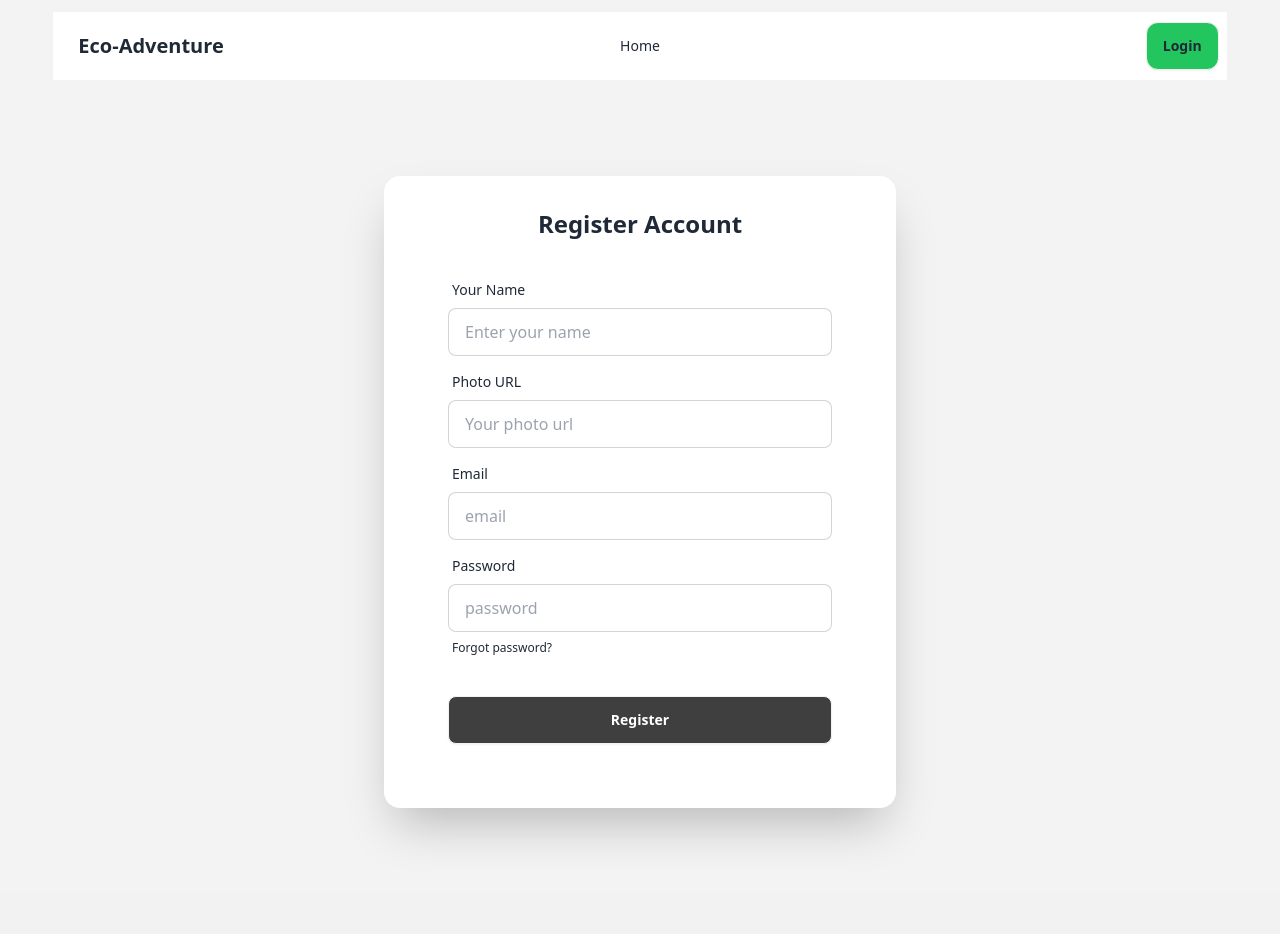
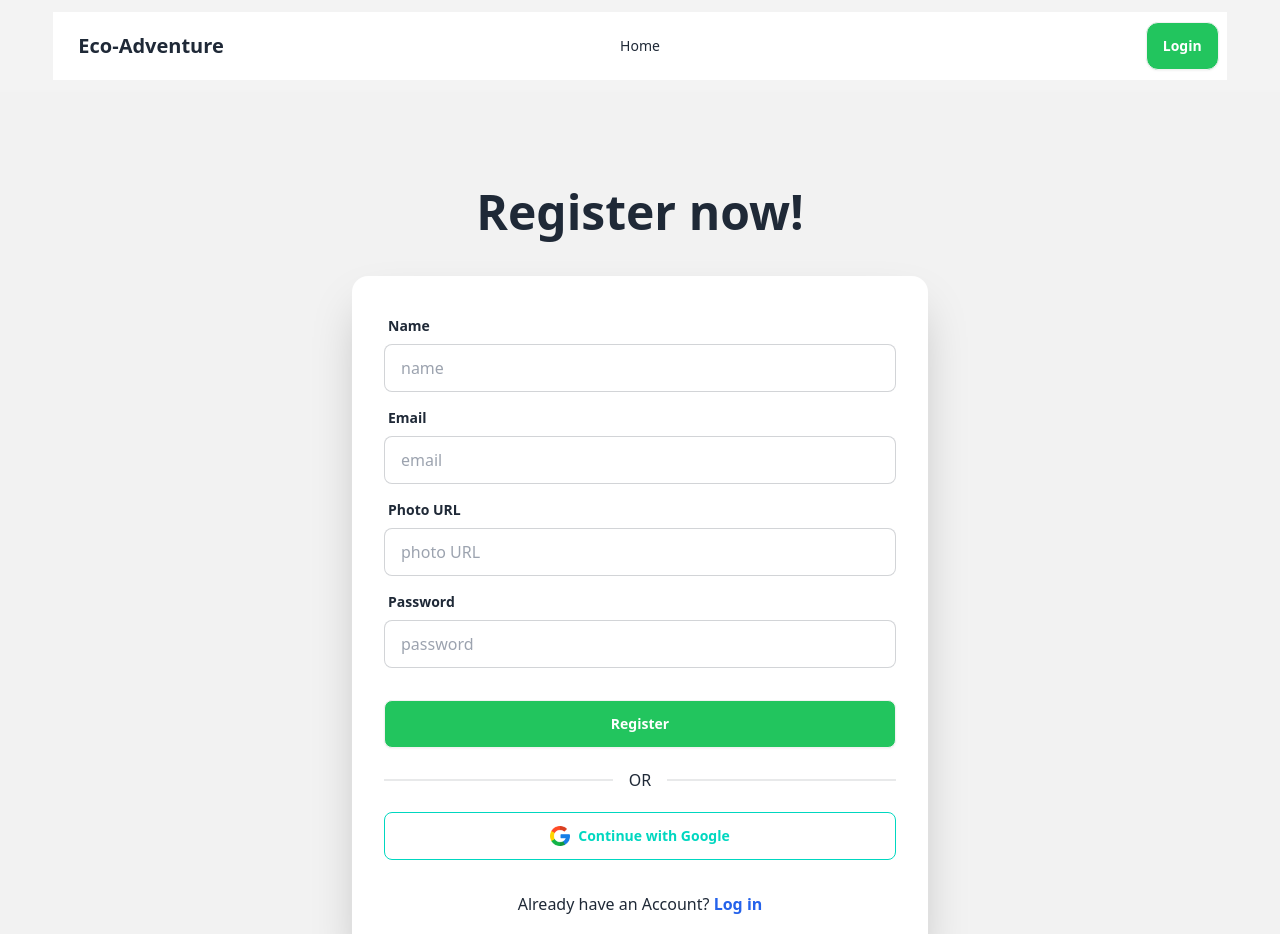
Before and after one commit to SantanuBanik-Phy/forest-expidation-project, a React (Vite) app: page /auth/register in a window 1280 px wide. Shown: the top 934 px of the page. Built offline with nearby package versions, Linux system fonts and the light colour scheme; no server answers.

Commit message:
log in and register from updated with functinallity and navbar section updated when user name hover in photourl and profile section added

```diff
--- a/src/Layouts/HomeLayout.jsx
+++ b/src/Layouts/HomeLayout.jsx
@@ -5,10 +5,14 @@ import React from 'react';
 import { Outlet } from 'react-router-dom';
 import Navbar from '../components/Navbar';
 import Footer from '../components/Footer';
+import { ToastContainer } from 'react-toastify';
 
 const HomeLayout = () => {
+
     return (
+
         <div>
+              <ToastContainer ></ToastContainer>
 
 
       <nav className="w-11/12 mx-auto py-2">
--- a/src/components/Login.jsx
+++ b/src/components/Login.jsx
@@ -1,67 +1,85 @@
-import React, { useContext, useState } from 'react';
-import { Link, useLocation, useNavigate } from 'react-router-dom';
-import { AuthContext } from '../provider/AuthProvider';
+// src/components/LoginForm.jsx
+import { useContext, useState } from "react";
+import { Link, useLocation, useNavigate } from "react-router-dom";
+import { AuthContext } from "../provider/AuthProvider";
+import google from "../assets/google.png"
+
 
 const Login = () => {
-
-    const {signIn, setUser} = useContext(AuthContext)
+    const { login, googleSignIn,setUser } = useContext(AuthContext);
+    const navigate = useNavigate();
     const location = useLocation();
-    const navigate = useNavigate();
+    const from = location.state?.from?.pathname || "/";
+    const [email, setEmail] = useState('');
     const [error,setError] = useState({})
 
-    const handleLogin = e => {
-        e.preventDefault();
+    const handleLogin = (event) => {
+        event.preventDefault();
+        const form = event.target;
+        const email = form.email.value;
+        const password = form.password.value;
 
-        const form = new FormData(e.target);
-        const email = form.get('email');
-        const password = form.get('password');
-        // console.log(email, password);
-        signIn(email, password)
+        login(email, password)
             .then(result => {
-                setUser(result.user);
-
-                // navigate after login
-                navigate(location?.state ? location.state : '/');
-
+                setUser(result.user)
+                navigate(from, { replace: true });
             })
             .catch(err => {
                 setError({...error, signIn: err.code});
             })
-    }
+    };
+
+    const handleGoogleSignIn = () => {
+        googleSignIn()
+            .then(result => {
+                setUser(result.user)
+                navigate(from, { replace: true });
+            })
+            .catch(err => {
+                setError({...error, signIn: err.code});
+            })
+    };
+
     return (
-        <div className='min-h-screen flex justify-center items-center'>
+        <div className="  min-h-screen bg-base-200">
+            <div className="flex flex-col justify-center items-center ">
+                <div className="text-center mt-20 mb-10 ">
+                    <h1 className="text-5xl font-bold">Login now!</h1>
 
-               <div className="card bg-base-100 w-full max-w-lg shrink-0 shadow-2xl p-8">
-                <h1 className='text-center font-bold text-2xl'>Log in your Account</h1>
+                </div>
+                <div className="card w-full max-w-xl shadow-2xl bg-base-100">
                     <form onSubmit={handleLogin} className="card-body">
                         <div className="form-control">
                             <label className="label">
-            <span className="label-text">Email</span>
+                                <span className="label-text font-bold">Email</span>
                             </label>
-          <input type="email" name='email' placeholder="email" className="input input-bordered" required />
+                            <input type="email" name="email" placeholder="email" className="input input-bordered" required onChange={(e) => setEmail(e.target.value)} />
                         </div>
                         <div className="form-control">
                             <label className="label">
-            <span className="label-text">Password</span>
+                                <span className="label-text font-bold">Password</span>
                             </label>
-          <input type="password" name='password' placeholder="password" className="input input-bordered" required />
+
+                            <input type="password" name="password" placeholder="password" className="input input-bordered" required />
                             {
             error.signIn && <p className="text-red-600">{error.signIn}</p>
           }
                             <label className="label">
-            <a href="#" className="label-text-alt link link-hover">Forgot password?</a>
+                                <Link to="/forget-password" className="label-text-alt link link-hover" state={{ email: email }}>Forgot password?</Link>
                             </label>
                         </div>
                         <div className="form-control mt-6">
-          <button className="btn text-white bg-[#403F3F]">Login</button>
+                            <button type="submit" className="btn bg-green-500">Login</button>
                         </div>
+                        <div className="divider">OR</div>
+                        <button onClick={handleGoogleSignIn} className="btn btn-outline btn-accent"><img src={google} className="w-5 h-5" alt="" />Continue with Google</button>
+                        <label className="label">
+                        <p className="text-center mt-4">Do not have an account? <Link className="text-blue-600 font-bold" to="/auth/register">Register</Link></p>
+                        </label>
                     </form>
-      <p className="text-center mt-4">Do not have an account? <Link className="text-blue-600 font-bold" to="/auth/register">Register</Link></p>
                 </div>
-
-
             </div>
-
+        </div>
     );
 };
 
--- a/src/components/Navbar.jsx
+++ b/src/components/Navbar.jsx
@@ -1,33 +1,58 @@
 import { Link } from "react-router-dom";
-// import userIcon from "../assets/user.png";
 import { useContext } from "react";
 import { AuthContext } from "../provider/AuthProvider";
+
 const Navbar = () => {
-  const {user,logOut } =useContext(AuthContext)
+  const { user, logout } = useContext(AuthContext);
+
   return (
     <div className="navbar bg-base-100">
       <div className="navbar-start">
-                <Link to="/" className="btn btn-ghost normal-case
- text-xl">Eco-Adventure</Link>
+        <Link to="/" className="btn btn-ghost normal-case text-xl">
+          Eco-Adventure
+        </Link>
+      </div>
+      <div className="navbar-center hidden lg:flex">
+        <ul className="menu menu-horizontal px-1">
+          <li>
+            <Link to="/">Home</Link>
+          </li>
+          {user && (
+            <li>
+              <Link to="/updateProfile">Update Profile</Link>
+            </li>
+          )}
+        </ul>
+      </div>
+      <div className="login flex gap-2 items-center navbar-end">
+        <div className="relative group">
+          {user && user?.email ? (
+            <div className="tooltip tooltip-bottom" data-tip={user?.displayName}>
+              <img
+                src={user?.photoURL}
+                className="w-10 h-10 rounded-full cursor-pointer"
+                alt=""
+              />
             </div>
-            <div className="navbar-center hidden lg:flex">
-                <ul className="menu menu-horizontal px-1">
-                    <li><Link to="/">Home</Link></li>
-                    {/* {user && <li><Link to="/update-profile">Update
- Profile</Link></li>} */}
-                </ul>
-            </div>
-      <div className="login flex gap-2 items-center navbar-end">
-        <div className=" ">
-          {
-            user && user?.email ? <div> <img src={user?.photoURL} className="w-10 h-10 rounded-full" alt="" />
-            <p>{user?.displayName}</p> </div> :     <img src="" alt="" />
-          }
-
+          ) : (
+            <img src="" alt="" />
+          )}
         </div>
-        { user && user?.email ? <button onClick={logOut} className="btn bg-green-500 rounded-xl">Log out</button>  :  <Link to="/auth/login"  className="btn bg-green-500 rounded-xl">Login</Link>
-         }
-
+        {user && user?.email ? (
+          <button
+            onClick={logout}
+            className="btn bg-green-500 hover:bg-green-600 text-white rounded-xl"
+          >
+            Log out
+          </button>
+        ) : (
+          <Link
+            to="/auth/login"
+            className="btn bg-green-500 hover:bg-green-600 text-white rounded-xl"
+          >
+            Login
+          </Link>
+        )}
       </div>
     </div>
   );
--- a/src/components/Register.jsx
+++ b/src/components/Register.jsx
@@ -1,87 +1,150 @@
-import React, { useContext, useState } from 'react';
-import { AuthContext } from '../provider/AuthProvider';
-import { useNavigate } from 'react-router-dom';
+import { useContext, useState } from "react";
+import { Link, useNavigate } from "react-router-dom";
+import { AuthContext } from "../provider/AuthProvider";
+import google from "../assets/google.png";
+import { toast } from "react-toastify";
+import "react-toastify/dist/ReactToastify.css";
 
 const Register = () => {
-    const { createUser,setUser,updateUserProfile} = useContext(AuthContext)
+  const { createUser, googleSignIn, setUser, updateUserProfile } =
+    useContext(AuthContext);
   const navigate = useNavigate();
-    const [error, setError] = useState({})
-    const handleRegister = e => {
-        e.preventDefault();
+  const [passwordError, setPasswordError] = useState("");
 
-        const form = new FormData(e.target
+  const handleRegister = async (event) => {
+    event.preventDefault();
 
-        );
+    const form = event.target;
+    const name = form.name.value;
+    const email = form.email.value;
+    const photo = form.photo.value;
+    const password = form.password.value;
 
-        const name = form.get('name');
-        if (name.length < 5) {
-            setError({...error, name: 'Name must be at least 5 characters long' })
-            return
+    // Password validation
+    if (!/(?=.*[A-Z])/.test(password)) {
+      setPasswordError("Password must contain at least one uppercase letter.");
+      return;
+    } else if (!/(?=.*[a-z])/.test(password)) {
+      setPasswordError("Password must contain at least one lowercase letter.");
+      return;
+    } else if (password.length < 6) {
+      setPasswordError("Password must be at least 6 characters long.");
+      return;
+    }
+    setPasswordError("");
 
+    try {
+      const result = await createUser(email, password);
+      await updateUserProfile({ displayName: name, photoURL: photo });
+      setUser(result.user);
+      navigate("/");
+
+      // Success toast
+      toast.success("Registration successful!");
+      navigate("/");
+    } catch (error) {
+      console.error(error);
+      // Error toast
+      toast.error(`Registration failed: ${error.message}`,);
     }
-        const photo = form.get('photo');
-        const email = form.get('email');
-        const password = form.get('password');
-        // console.log(name, photo, email, password);
-                // create user
-                createUser(email, password)
-                .then(result => {
-                    setUser(result.user)
-                    updateUserProfile({displayName: name ,photoURL: photo})
-                    then(() =>{
-                        navigate('/');
-                    })
-                })
-                .catch(error => {
-                    console.error(error)
-                })
+  };
+
+  const handleGoogleSignIn = async () => {
+    try {
+      const result = await googleSignIn();
+      setUser(result.user);
+
+      // Success toast
+      toast.success("Successfully signed in with Google!");
+      navigate("/");
+    } catch (error) {
+      console.error(error);
+      // Error toast
+      toast.error(`Google Sign-In failed: ${error.message}`);
     }
+  };
+
   return (
-        <div className='min-h-screen flex justify-center items-center'>
-
-               <div className="card bg-base-100 w-full max-w-lg shrink-0 shadow-2xl p-8">
-                <h1 className='text-center font-bold text-2xl'>Register Account</h1>
+    <div className="min-h-screen bg-base-200">
+      <div className="flex flex-col justify-center items-center ">
+        <div className="text-center mt-24 mb-10">
+          <h1 className="md:text-5xl text-3xl font-bold">Register now!</h1>
+        </div>
+        <div className="card w-full md:max-w-xl max-w-sm shadow-2xl bg-base-100">
           <form onSubmit={handleRegister} className="card-body">
             <div className="form-control">
               <label className="label">
-            <span className="label-text">Your Name</span>
+                <span className="label-text font-bold">Name</span>
               </label>
-          <input type="text" name='name' placeholder="Enter your name" className="input input-bordered" required />
-          {
-            error.name && <p className="text-red-500">{error.name}</p>
-          }
-        </div>
-
-        <div className="form-control">
-          <label className="label">
-            <span className="label-text">Photo URL</span>
-          </label>
-          <input type="text" name='photo' placeholder="Your photo url" className="input input-bordered" required />
-        </div>
-
-        <div className="form-control">
-          <label className="label">
-            <span className="label-text">Email</span>
-          </label>
-          <input type="email" name='email' placeholder="email" className="input input-bordered" required />
+              <input
+                type="text"
+                name="name"
+                placeholder="name"
+                className="input input-bordered"
+                required
+              />
             </div>
             <div className="form-control">
               <label className="label">
-            <span className="label-text">Password</span>
+                <span className="label-text font-bold ">Email</span>
               </label>
-          <input type="password" name='password' placeholder="password" className="input input-bordered" required />
+              <input
+                type="email"
+                name="email"
+                placeholder="email"
+                className="input input-bordered"
+                required
+              />
+            </div>
+            <div className="form-control">
               <label className="label">
-            <a href="#" className="label-text-alt link link-hover">Forgot password?</a>
+                <span className="label-text font-bold">Photo URL</span>
               </label>
+              <input
+                type="text"
+                name="photo"
+                placeholder="photo URL"
+                className="input input-bordered"
+                required
+              />
             </div>
+            <div className="form-control">
+              <label className="label">
+                <span className="label-text font-bold">Password</span>
+              </label>
+              <input
+                type="password"
+                name="password"
+                placeholder="password"
+                className="input input-bordered"
+                required
+              />
+            </div>
+            {passwordError && <p className="text-red-500">{passwordError}</p>}
             <div className="form-control mt-6">
-          <button className="btn text-white bg-[#403F3F]">Register</button>
+              <button type="submit" className="btn bg-green-500 text-white">
+                Register
+              </button>
             </div>
+            <div className="divider">OR</div>
+            <button
+              onClick={handleGoogleSignIn}
+              className="btn btn-outline btn-accent"
+            >
+              <img src={google} className="w-5 h-5" alt="" />
+              Continue with Google
+            </button>
+            <label className="label">
+              <p className="text-center mt-4">
+                Already have an Account?{" "}
+                <Link className="text-blue-600 font-bold" to="/auth/login">
+                  Log in
+                </Link>
+              </p>
+            </label>
           </form>
-
         </div>
-
-
+      </div>
     </div>
   );
 };
--- a/src/provider/AuthProvider.jsx
+++ b/src/provider/AuthProvider.jsx
@@ -1,12 +1,12 @@
-import {  createContext, useEffect, useState } from "react";
-import { createUserWithEmailAndPassword, getAuth, onAuthStateChanged, signInWithEmailAndPassword, signOut, updateProfile } from "firebase/auth";
+// src/context/AuthContext.jsx
+import { createContext, useEffect, useState } from "react";
+import { createUserWithEmailAndPassword, getAuth, GoogleAuthProvider, onAuthStateChanged, signInWithEmailAndPassword, signInWithPopup, signOut,  updateProfile } from "firebase/auth";
 import auth from "../firebase/firebase.config";
 // import app from "../firebase/firebase.config";
 
-
-export const AuthContext = createContext(null);
-
+export const AuthContext = createContext();
 // const auth = getAuth(app);
+const googleProvider = new GoogleAuthProvider();
 
 const AuthProvider = ({ children }) => {
     const [user, setUser] = useState(null);
@@ -15,41 +15,46 @@ const AuthProvider = ({ children }) => {
     const createUser = (email, password) => {
         setLoading(true);
         return createUserWithEmailAndPassword(auth, email, password);
-    }
+    };
 
-    const signIn = (email, password) => {
+    const login = (email, password) => {
         setLoading(true);
         return signInWithEmailAndPassword(auth, email, password);
-    }
+    };
 
-    const logOut = () => {
+    const googleSignIn = () => {
+        setLoading(true);
+        return signInWithPopup(auth, googleProvider);
+    };
+
+    const logout = () => {
         setLoading(true);
         return signOut(auth);
-    }
+    };
+
     const updateUserProfile = (updatedData) => {
         return updateProfile(auth.currentUser,updatedData)
     }
 
     useEffect(() => {
-        const unSubscribe = onAuthStateChanged(auth, currentUser => {
-            // console.log('user in the auth state changed', currentUser);
+        const unsubscribe = onAuthStateChanged(auth, currentUser => {
             setUser(currentUser);
             setLoading(false);
         });
-        return () => {
-            unSubscribe();
-        }
-    }, [])
+
+        return () => unsubscribe();
+    }, []);
 
     const authInfo = {
         user,
         loading,
         createUser,
+        login,
+        googleSignIn,
+        logout,
         setUser,
-        signIn,
-        updateUserProfile,
-        logOut
-    }
+        updateUserProfile
+    };
 
     return (
         <AuthContext.Provider value={authInfo}>
```
Also changed, not shown: src/components/Profile.jsx (added, +32 -0 lines), src/assets/google.png (added). Lines whose indentation alone changed are shown as unchanged.
